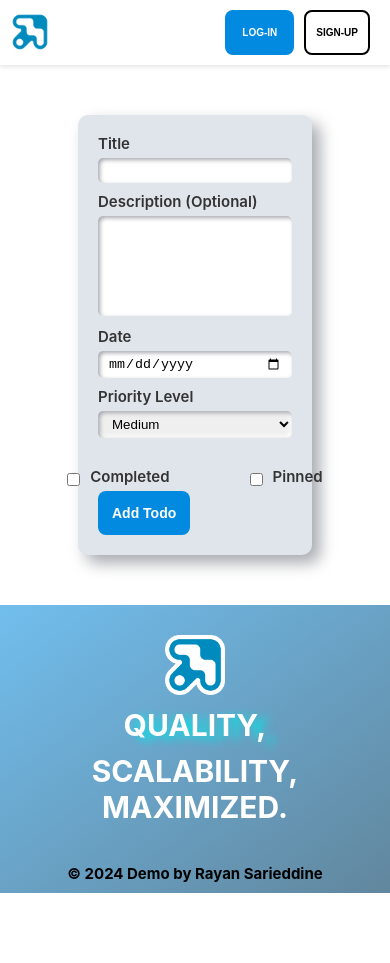
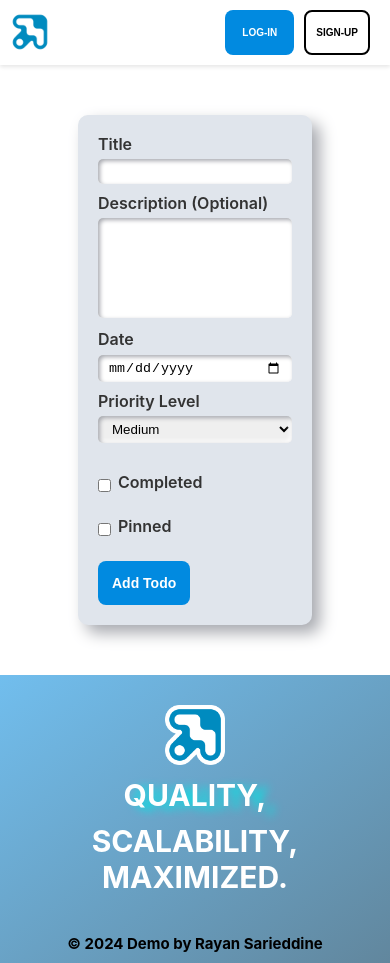
Before and after one commit to Rayan-Sarieddine/full-stack-demo, a React (Create React App) app in the folder frontend/: page /add-todo in a window 390 px wide. Before the commit the page ends 893 px from the top, so only its background shows below. Built offline with nearby package versions, Linux system fonts and the light colour scheme.

Commit message:
<frontend> implemented add todo page responsive design

```diff
--- a/frontend/src/domain/pages/AddTodo/style.css
+++ b/frontend/src/domain/pages/AddTodo/style.css
@@ -23,7 +23,7 @@
   margin-bottom: 0.5rem;
   color: #333;
   font-weight: 600;
-  font-size: 1.5rem;
+  font-size: 1.6rem;
 }
 .add-todo textarea {
   height: 10rem;
@@ -41,3 +41,28 @@
   font-size: 1.5rem;
   margin-top: 2rem;
 }
+@media (max-width: 8450px) {
+  .add-todo_checkboxes {
+    margin-bottom: 2rem;
+  }
+}
+@media (max-width: 470px) {
+  .add-todo_checkboxes {
+    gap: 4rem;
+  }
+  .add-todo_checkbox {
+    gap: 0.7rem;
+    font-size: 1.1rem;
+  }
+}
+@media (max-width: 400px) {
+  .add-todo_checkboxes {
+    flex-direction: column;
+    gap: 0rem;
+    align-items: flex-start;
+  }
+  .add-todo_checkbox {
+    gap: 0.7rem;
+    font-size: 1.1rem;
+  }
+}
```
